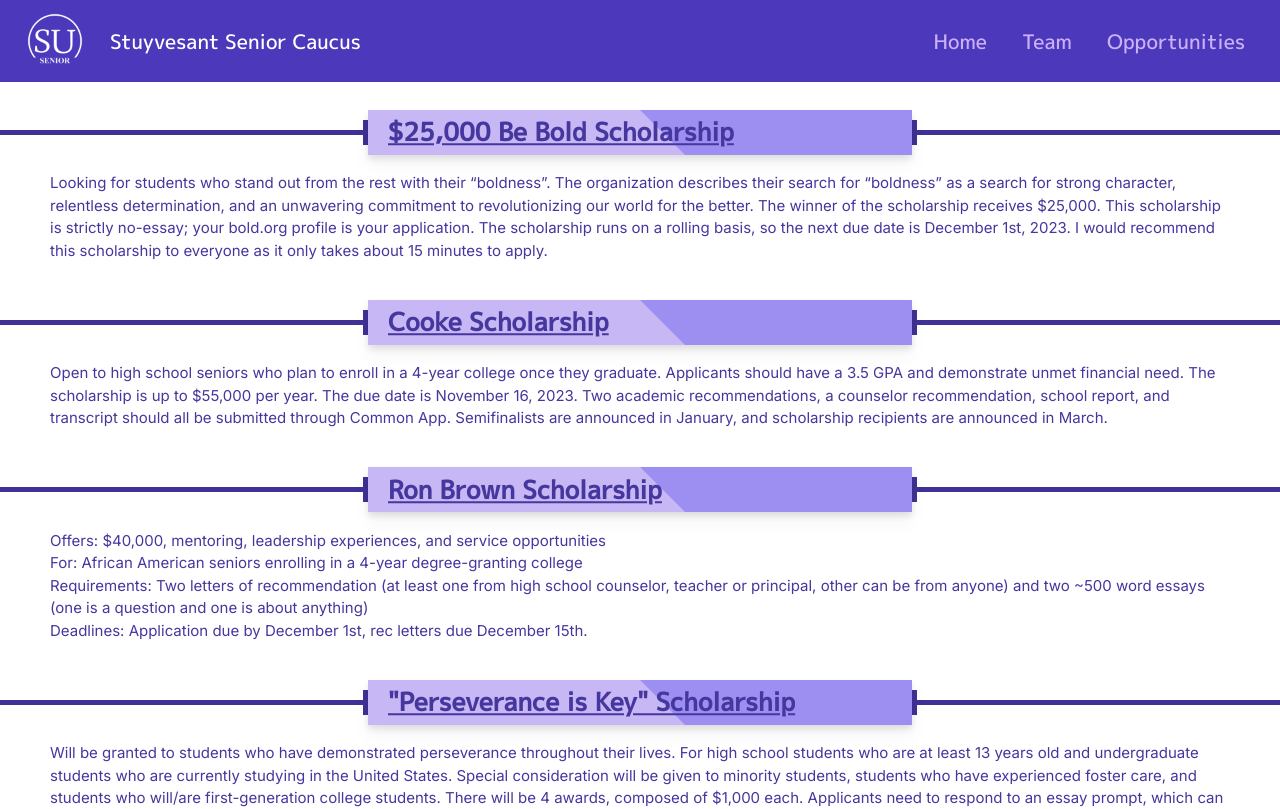
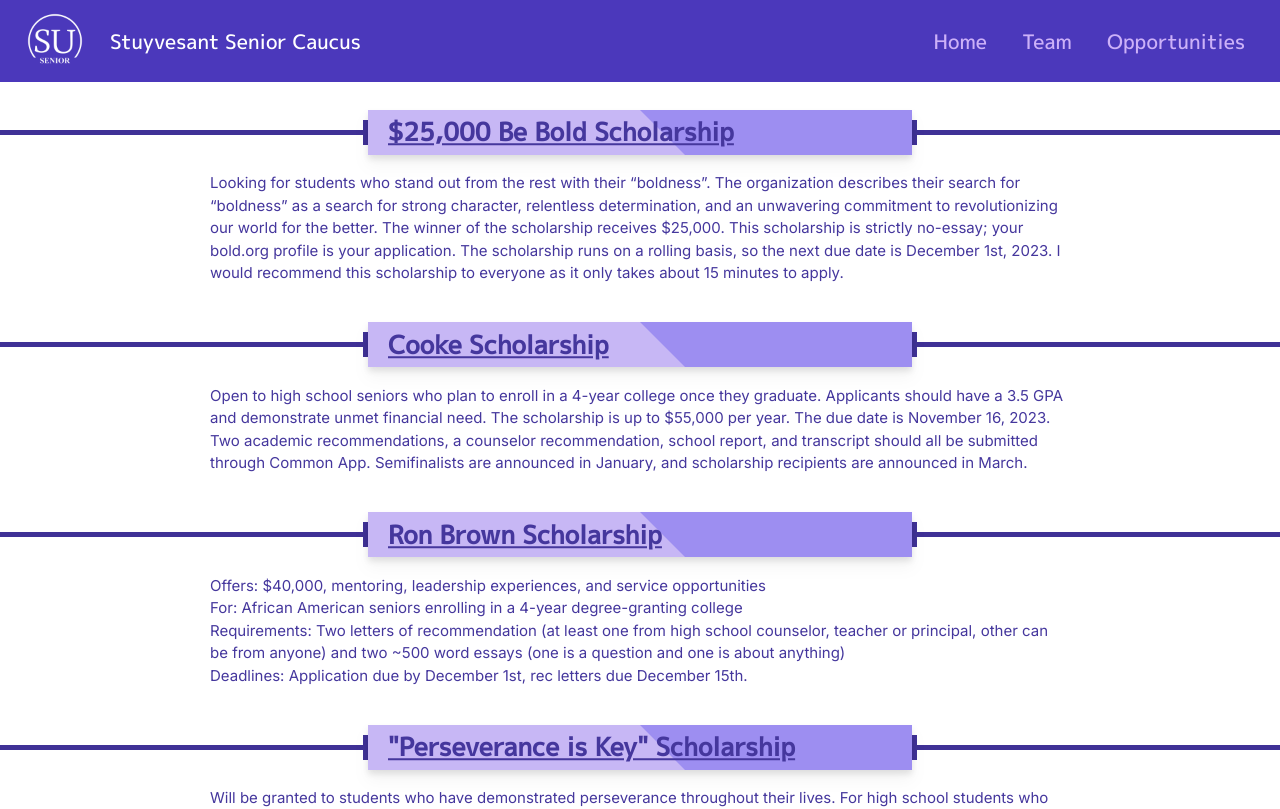
Before and after one commit to stuysu/senior.stuysu.org.2024, a Next.js app: page /opportunities in a window 1280 px wide. Shown: the top 809 px of the page. Built offline with nearby package versions, Linux system fonts and the light colour scheme.

Commit message:
added margins for mobile and desktop

```diff
--- a/app/opportunities/page.js
+++ b/app/opportunities/page.js
@@ -33,7 +33,7 @@ export default function Opportunities() {
             </div>
           </HorizontalRuling>
 
-          <p className="whitespace-pre-line text-[15px] text-[#45379D] px-[50px] pt-[40px]">
+          <p className="whitespace-pre-line text-[15px] text-[#45379D] px-[50px] pt-[40px] lg:mx-[160px] mx-[0px]">
             {opp.desc}
           </p>
         </div>
```
